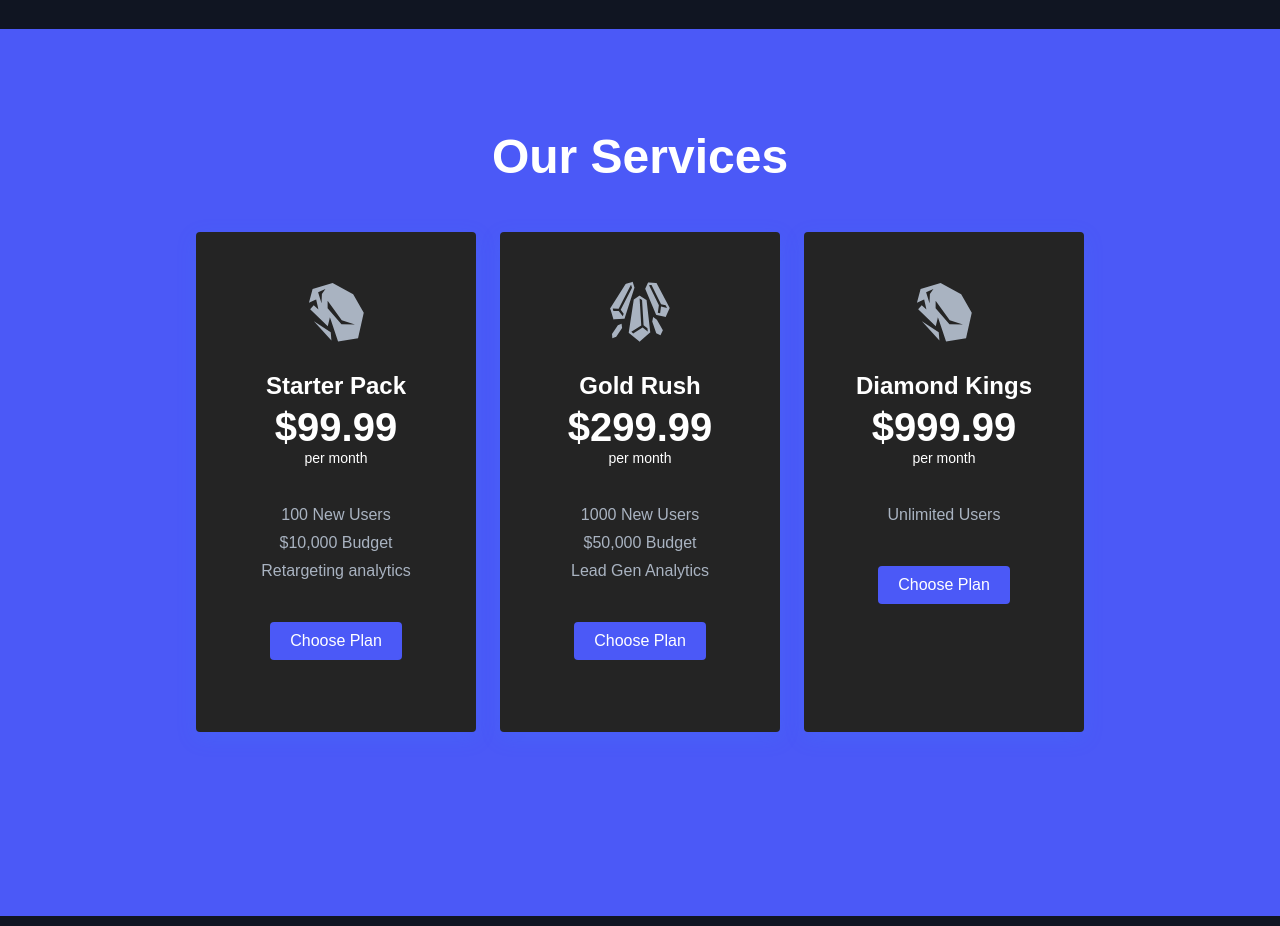
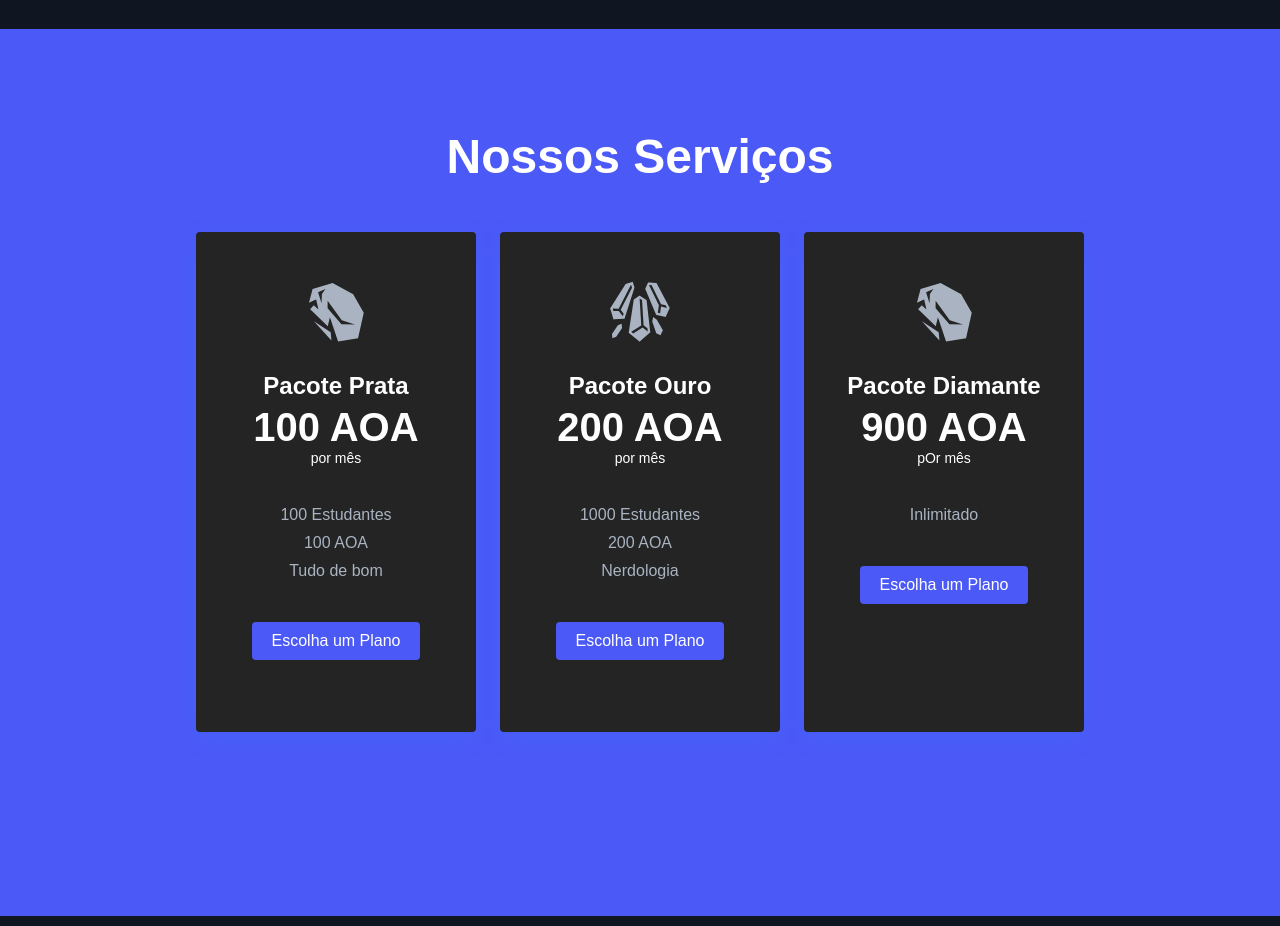
Before and after one commit to React-JS-An/rocket-agency, a React (Create React App) app: page / in a window 1280 px wide. Shown: the part 2300-3226 px from the top of the page. Built offline with nearby package versions, Linux system fonts and the light colour scheme.

Commit message:
🚀 This commit update price

```diff
--- a/src/components/Price/index.js
+++ b/src/components/Price/index.js
@@ -11,22 +11,22 @@ function Price() {
     <IconContext.Provider value={{ color: '#a9b3c1', size: 64 }}>
       <S.PricingSection>
         <S.PricingWrapper>
-          <S.PricingHeading>Our Services</S.PricingHeading>
+          <S.PricingHeading>Nossos Serviços</S.PricingHeading>
           <S.PricingContainer>
             <S.PricingCard to='/sign-up'>
               <S.PricingCardInfo>
                 <S.PricingCardIcon>
                   <GiRock />
                 </S.PricingCardIcon>
-                <S.PricingCardPlan>Starter Pack</S.PricingCardPlan>
-                <S.PricingCardCost>$99.99</S.PricingCardCost>
-                <S.PricingCardLength>per month</S.PricingCardLength>
+                <S.PricingCardPlan>Pacote Prata</S.PricingCardPlan>
+                <S.PricingCardCost>100 AOA</S.PricingCardCost>
+                <S.PricingCardLength>por mês</S.PricingCardLength>
                 <S.PricingCardFeatures>
-                  <S.PricingCardFeature>100 New Users</S.PricingCardFeature>
-                  <S.PricingCardFeature>$10,000 Budget</S.PricingCardFeature>
-                  <S.PricingCardFeature>Retargeting analytics</S.PricingCardFeature>
+                  <S.PricingCardFeature>100 Estudantes</S.PricingCardFeature>
+                  <S.PricingCardFeature>100 AOA</S.PricingCardFeature>
+                  <S.PricingCardFeature>Tudo de bom</S.PricingCardFeature>
                 </S.PricingCardFeatures>
-                <G.Button primary>Choose Plan</G.Button>
+                <G.Button primary>Escolha um Plano</G.Button>
               </S.PricingCardInfo>
             </S.PricingCard>
             <S.PricingCard to='/sign-up'>
@@ -34,15 +34,15 @@ function Price() {
                 <S.PricingCardIcon>
                   <GiCrystalBars />
                 </S.PricingCardIcon>
-                <S.PricingCardPlan>Gold Rush</S.PricingCardPlan>
-                <S.PricingCardCost>$299.99</S.PricingCardCost>
-                <S.PricingCardLength>per month</S.PricingCardLength>
+                <S.PricingCardPlan>Pacote Ouro</S.PricingCardPlan>
+                <S.PricingCardCost>200 AOA</S.PricingCardCost>
+                <S.PricingCardLength>por mês</S.PricingCardLength>
                 <S.PricingCardFeatures>
-                  <S.PricingCardFeature>1000 New Users</S.PricingCardFeature>
-                  <S.PricingCardFeature>$50,000 Budget</S.PricingCardFeature>
-                  <S.PricingCardFeature>Lead Gen Analytics</S.PricingCardFeature>
+                  <S.PricingCardFeature>1000 Estudantes</S.PricingCardFeature>
+                  <S.PricingCardFeature>200 AOA</S.PricingCardFeature>
+                  <S.PricingCardFeature>Nerdologia</S.PricingCardFeature>
                 </S.PricingCardFeatures>
-                <G.Button primary>Choose Plan</G.Button>
+                <G.Button primary>Escolha um Plano</G.Button>
               </S.PricingCardInfo>
             </S.PricingCard>
             <S.PricingCard to='/sign-up'>
@@ -50,13 +50,13 @@ function Price() {
                 <S.PricingCardIcon>
                   <GiRock />
                 </S.PricingCardIcon>
-                <S.PricingCardPlan>Diamond Kings</S.PricingCardPlan>
-                <S.PricingCardCost>$999.99</S.PricingCardCost>
-                <S.PricingCardLength>per month</S.PricingCardLength>
+                <S.PricingCardPlan>Pacote Diamante</S.PricingCardPlan>
+                <S.PricingCardCost>900 AOA</S.PricingCardCost>
+                <S.PricingCardLength>pOr mês</S.PricingCardLength>
                 <S.PricingCardFeatures>
-                  <S.PricingCardFeature>Unlimited Users</S.PricingCardFeature>
+                  <S.PricingCardFeature>Inlimitado</S.PricingCardFeature>
                 </S.PricingCardFeatures>
-                <G.Button primary>Choose Plan</G.Button>
+                <G.Button primary>Escolha um Plano</G.Button>
               </S.PricingCardInfo>
             </S.PricingCard>
           </S.PricingContainer>
```
